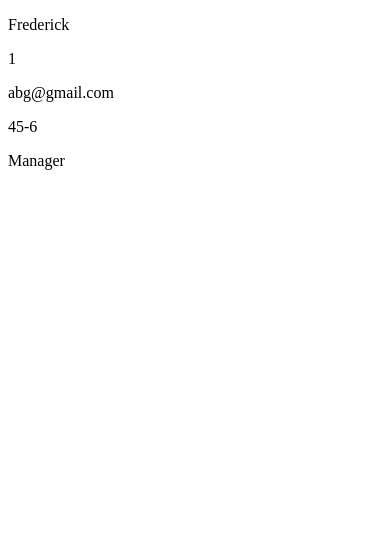
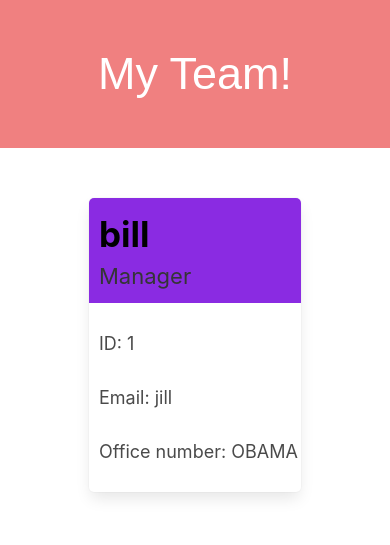
Before and after one commit to wgbcamp/Employee-Summary, a website: page templates/manager.html in a window 390 px wide. Drawn offline with nearby package versions, Linux system fonts and the light colour scheme.

Commit message:
added additional functions to enable prompts that continue until user decides to exit and added responsive cards for employees

```diff
--- a/templates/manager.html
+++ b/templates/manager.html
@@ -1,19 +1,44 @@
 <!doctype html>
 <html lang="en" dir="ltr">
 <head>
-<title>example</title>
+<title>My Team</title>
 <meta charset="utf-8">
 
-
+<meta charset="utf-8"><meta name="viewport" content="width=device-width, initial-scale=1"><script defer src="https://use.fontawesome.com/releases/v5.3.1/js/all.js"></script>
+<link rel="stylesheet" href="https://cdn.jsdelivr.net/npm/bulma@0.8.0/css/bulma.min.css">
+<link rel="stylesheet" href="style.css">
 
 
 </head>
 <body>
-<p>Frederick</p>
-                    <p>1</p>
-                    <p>abg@gmail.com</p>
-                    <p>45-6</p>
-                    <p>Manager</p>
+
+                    <h1 id="header">My Team!</h1>
+
+           <div id="cardHolder">
+               <div class="columns is-multiline">
+                   <div class="column is-one-third">
+                       <div class="card">
+                           <div class="card-content">
+                               <div class="titleContent">
+                               <p id="bigtitle">bill </p>
+                               <p id="smalltitle">Manager</p>
+                                </div>
+                                <div class="otherContent">
+                                <br>
+                               <p>ID: 1</p>
+                               <br>
+                               <p>Email: jill</p>
+                               <br>
+                               <p>Office number: OBAMA</p>
+                               <br>
+                                </div>
+                           </div>
+                       </div>
+                   </div>
+
+
+               </div>
+           </div>
 
 
 </body>
--- /dev/null
+++ b/templates/style.css
@@ -0,0 +1,48 @@
+#header{
+    background-color: lightcoral;
+    color: white;
+    padding: 40px;
+    text-align: center;
+    font-family: Arial, Helvetica, sans-serif;
+    font-size: 45px;
+}
+
+#cardHolder{
+    width: 80%;
+    margin: 0 auto;
+    background-color: white;
+    padding: 50px;
+}
+
+.card{
+    overflow: hidden;
+    border-radius: 5px;
+}
+
+.card-content{
+    padding: 0px;
+
+}
+
+.titleContent{
+    padding-top: 10px;
+    padding-left: 10px;
+    padding-bottom: 10px;
+    background-color: blueviolet;
+}
+
+#bigtitle{
+    font-size: 35px;
+    font-weight: bold;
+    color:black;
+}
+
+#smalltitle{
+    font-size: 22px;
+    color:rgb(53, 53, 53);
+}
+.otherContent{
+    font-size: 18px;
+    padding-left: 10px;
+
+}
--- /dev/null
+++ b/todo.txt
@@ -0,0 +1,4 @@
+rename askmanager
+add employee picker to end of all prompt types
+reset all html template files with fs function at start of app.js (maybe don't do this)
+after prompt is finished, document.getelementbyid the id made in the html file, probably use the tag with columns is-multiline
```
Also changed, not shown: app.js (+130 -8 lines).
